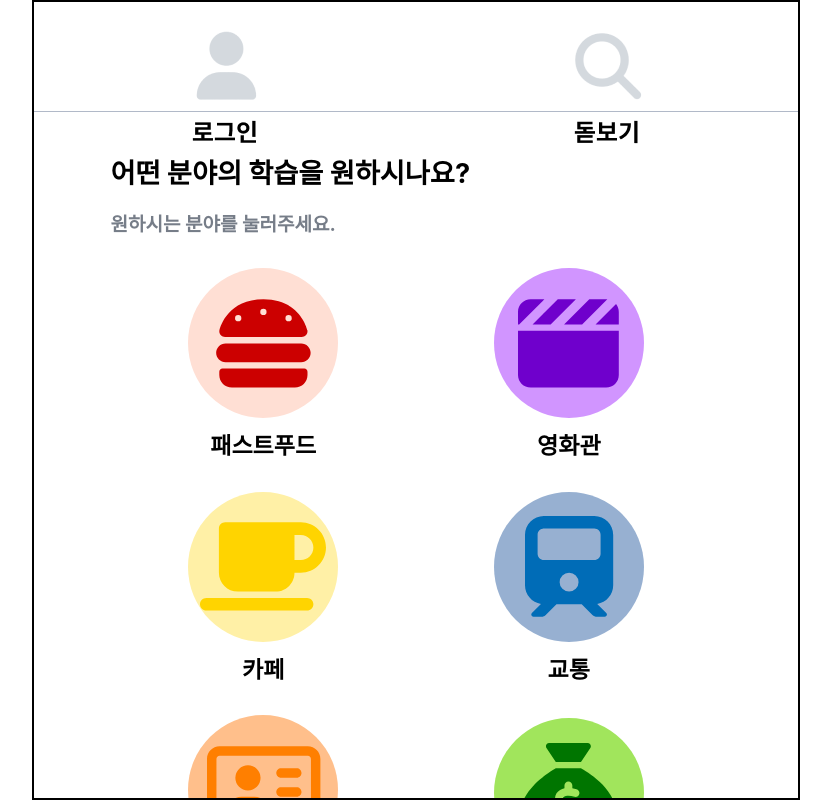
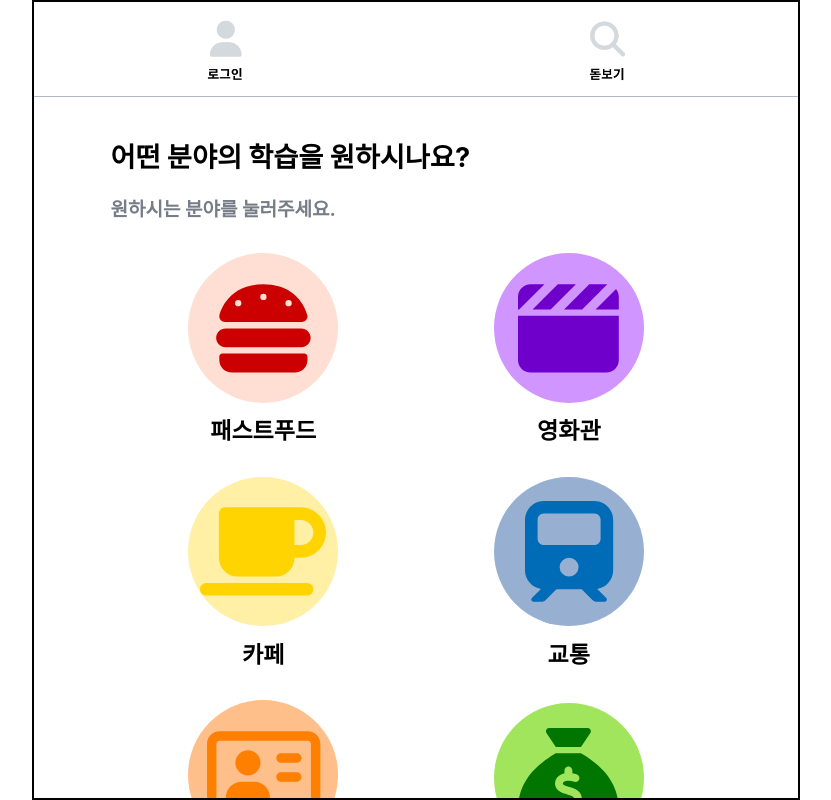
Before and after one commit to Team-Columbus/Gillajabi-FE, a React (Create React App) app in the folder gillajabi/: page / in a window 1280 px wide. Shown: the whole page, without its empty margins (224-1055 px from the left). Built offline with nearby package versions, Linux system fonts and the light colour scheme.

Commit message:
:lipstick: 공통 Navbar 컴포넌트 디자인 추가
- Navbar 컴포넌트의 이미지 사용으로 미디어 쿼리 수정
- 휴대폰 및 탭 가로모드, 모니터 미디어 쿼리 추가
- padding 사용으로 Navbar 안에 이미지 배치 및 이미지 벗어나지 않도록
  수정

```diff
--- a/gillajabi/src/styles/components/Navbar.css
+++ b/gillajabi/src/styles/components/Navbar.css
@@ -6,81 +6,22 @@
   height: 8%;
   padding: 3% 0px;
 
-  /* 휴대폰
-  세로 모드
-  가로 : 260 ~ 480
-  세로 481 ~ 768
-  */
-  @media (min-width: 260px) and (max-width:480px) and (orientation: portrait) {
-
-    @media (min-width: 260px) and (max-width:279px)  {
-      font-size: 0.85rem;
-    }
-
-    @media (min-width: 280px) and (max-width:320px)  {
-      font-size: 0.95rem;
-    }
-
-    @media (min-width: 321px) and (max-width:369px)  {
-      font-size: 1.05rem;
-    }
-
-    @media (min-width: 370px) and (max-width:399px)  {
-      font-size: 1.15rem;
-    }
-
-    @media (min-width: 400px) and (max-width:429px)  {
-      font-size: 1.25rem;
-    }
-
-    @media (min-width: 430px) and (max-width:480px)  {
-      font-size: 1.3rem;
-    }
+  /* 휴대폰 가로 480px ~ 768px  #아이폰 XR : 896px */
+  @media (min-width:480px) and (max-width:900px) and (max-height :480px) and (orientation: landscape) {
+    padding: 2% 0px;
+    height: 13%;
   }
 
-  /* 탭
-  세로 모드
-  가로 : 768 ~ 1023
-  세로 : 1024 ~
-
-  가로 모드
-  가로 : 1024 ~
-  세로 : 768 ~ 1023
-  */
-  @media ((min-width: 768px) and (orientation: portrait)) or ((min-width: 1024px) and (orientation: landscape)) {
-    font-size: 1.8rem;
-  }
-
-  /* 휴대폰
-  가로 모드
-  가로 : 481 ~ 768
-  세로 : 260 ~ 480
-  */
-  @media (min-width:480px) and (max-width: 768px) and (orientation: landscape) {
-
-    @media (min-height: 260px) and (max-height:330px)  {
-      font-size: 1rem;
-    }
-    @media (min-height: 330px) and (max-height:380px)  {
-      font-size: 1.1rem;
-    }
-
-    @media (min-height: 380px) and (max-height:430px)  {
-      font-size: 1.2rem;
-    }
-
-    @media (min-height: 430px) and (max-height:480px)  {
-      font-size: 1.3rem;
-    }
-  }
-
-  /* 휴대폰 가로 모드 길이가 768px 이상 (Ex 아이폰 XR)*/
-  @media ((min-width: 768px) and (max-height: 480px) and  (orientation: landscape)) {
-    font-size: 1.2rem;
-  }
-
-  /* 모니터 */
-  @media (min-width: 1024px) and (min-height:1024px)  {
-    font-size: 2.2rem;
+  /* 탭 가로 (모니터 포함)*/
+  @media (min-width:1024px) and (min-height:700px) and (max-height :1025px) and (orientation: landscape) {
+    padding: 2% 0px;
   }
 }
+
+.navbar-img {
+  overflow: hidden;
+}
+
+.navbar-img img {
+  height: 100%;
+}
```
